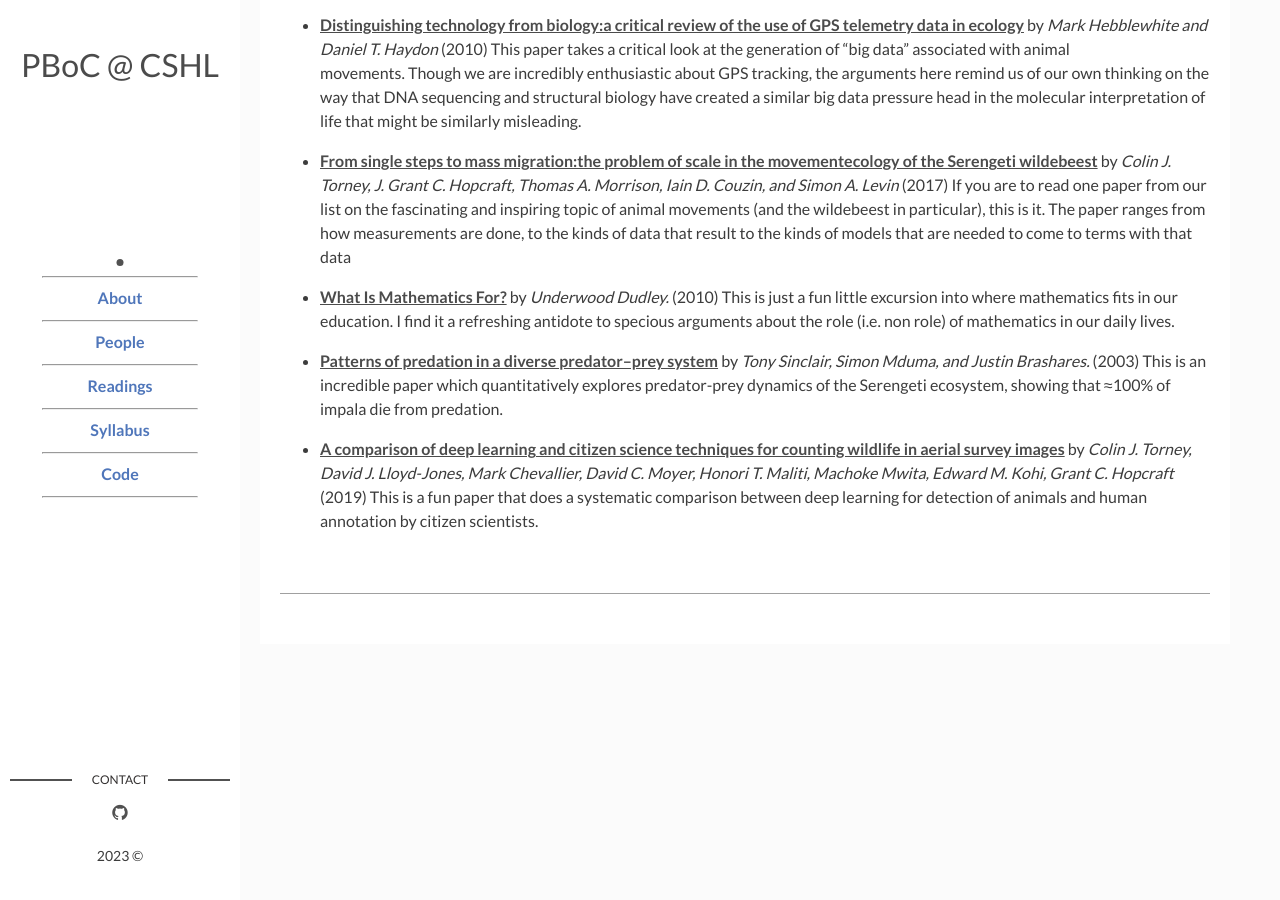
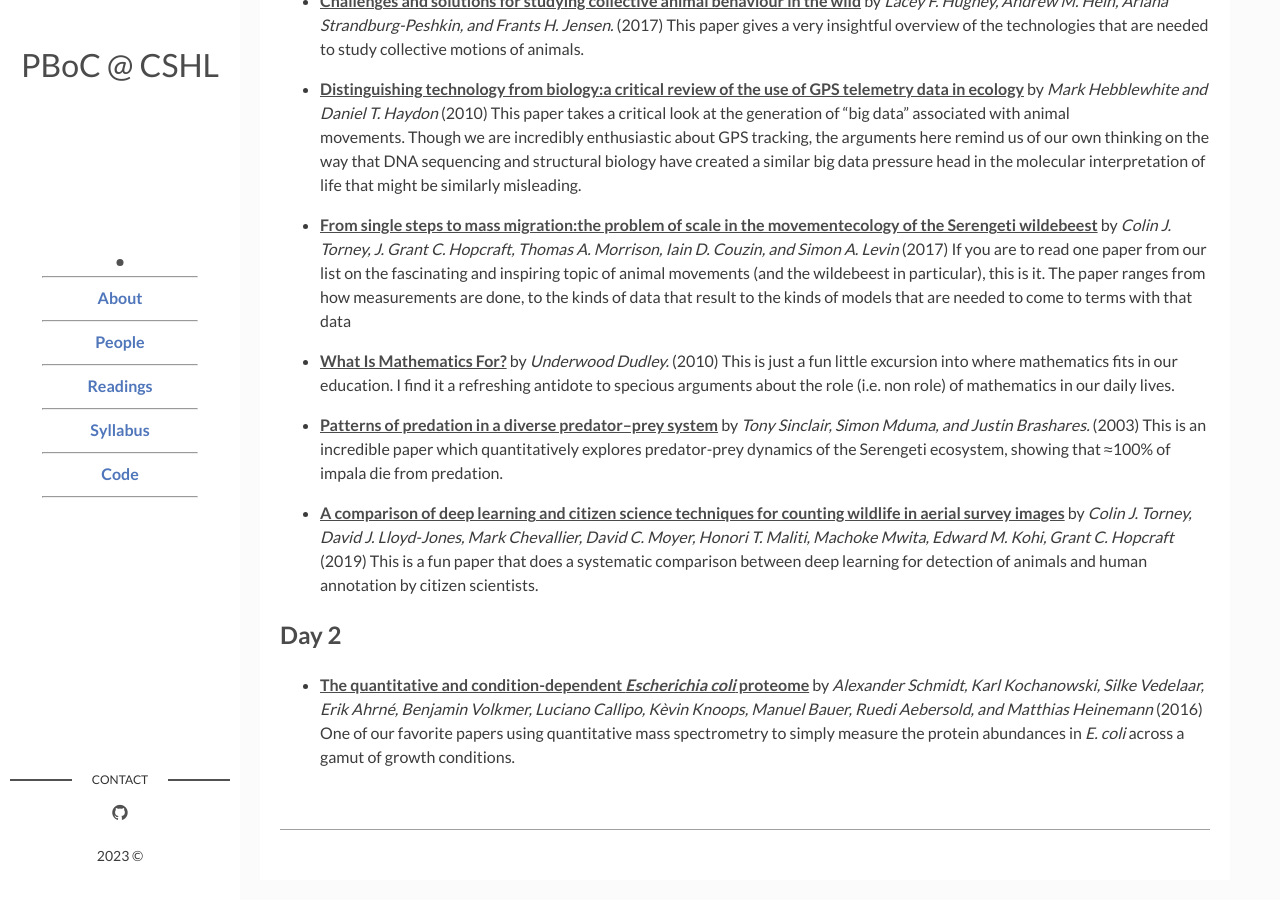
Before and after one commit to RPGroup-PBoC/cshl_pboc_2023, a Jekyll site: the page built from page02_readings.md, in a window 1280 px wide and 900 px high, scrolled down 1282 px. Built offline with Jekyll 4.4.1, drawn with Linux system fonts in a browser that asks for light colours; some of the changed text lies outside the part shown.

Commit message:
Adding reading and links

```diff
--- a/_data/readings.yaml
+++ b/_data/readings.yaml
@@ -75,3 +75,13 @@ Day 1:
    description: >
     This is a fun paper that does a systematic comparison between  deep learning for detection
     of animals and human annotation by citizen scientists.
+
+Day 2:
+  - pub:
+    title: The quantitative and condition-dependent *Escherichia coli* proteome
+    authors: Alexander Schmidt, Karl Kochanowski, Silke Vedelaar, Erik Ahrné, Benjamin Volkmer, Luciano Callipo, Kèvin Knoops, Manuel Bauer, Ruedi Aebersold, and  Matthias Heinemann
+    year: 2016
+    link: schmidt2016.pdf
+    description:
+      One of our favorite papers using quantitative mass spectrometry to simply measure the protein abundances
+      in *E. coli* across a gamut of growth conditions.
```
Also changed, not shown: _data/links.yaml (+10 -0 lines), 3 other files.
